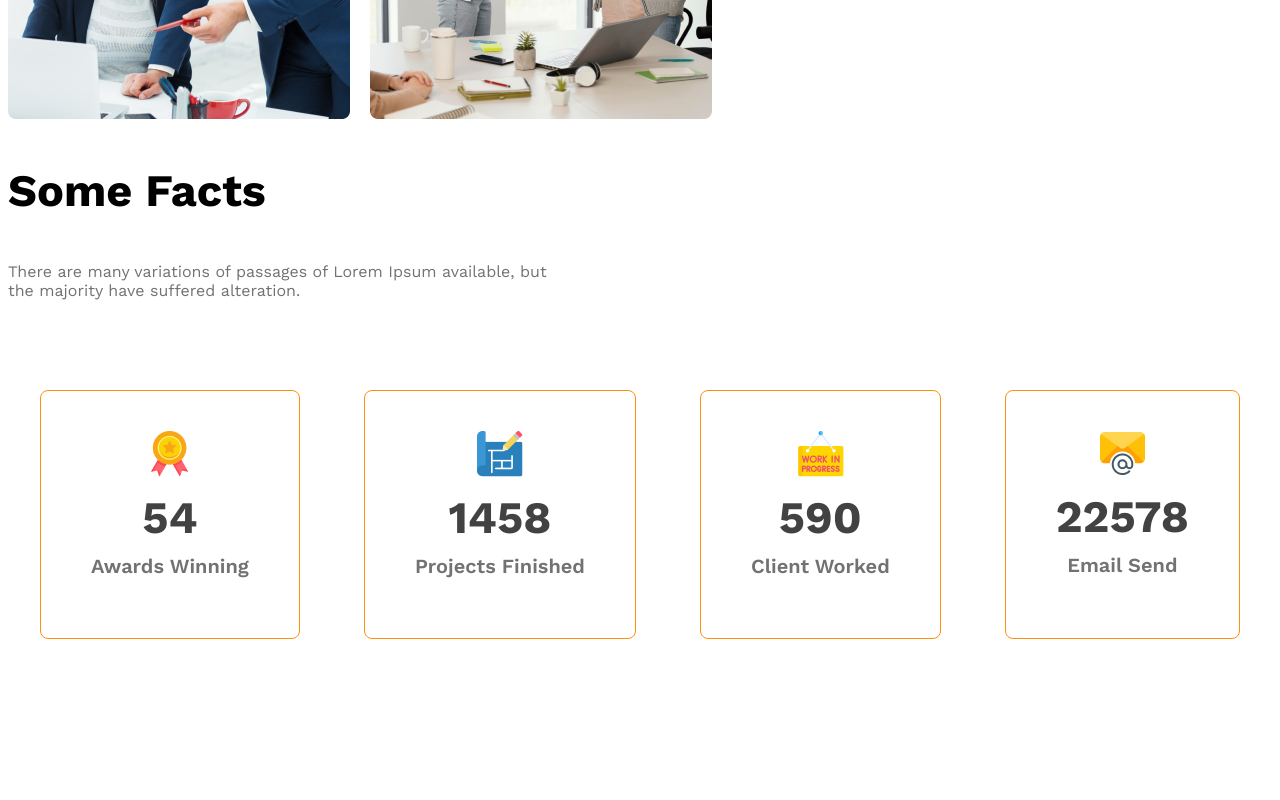
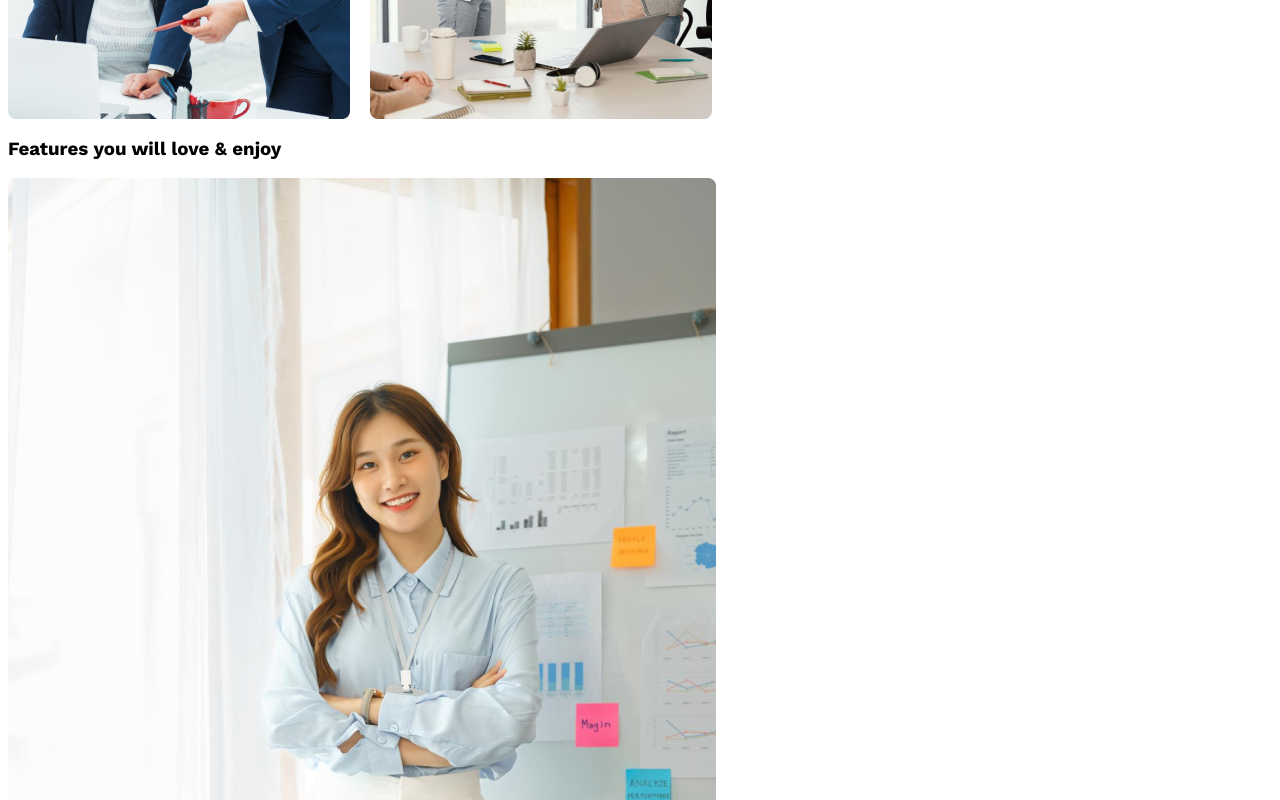
Before and after one commit to amrinkarim22/g3-architectt, a plain HTML site: page index.html in a window 1280 px wide. Shown: the part 1660-2460 px from the top of the page. Drawn offline with nearby package versions, Linux system fonts and the light colour scheme.

Commit message:
feature section on going

```diff
--- a/index.html
+++ b/index.html
@@ -58,6 +58,12 @@
      <!-- features section -->
       <section class="features">
 
+        <div class="feature-content">
+            <h3 class="sectionn-title">Features you will love & enjoy</h3>
+        </div>
+        <div class="feature-img">
+            <img src="images/architect.png" alt="">
+        </div>
       </section>
       <!-- facts section -->
        <section class="facts">
```
